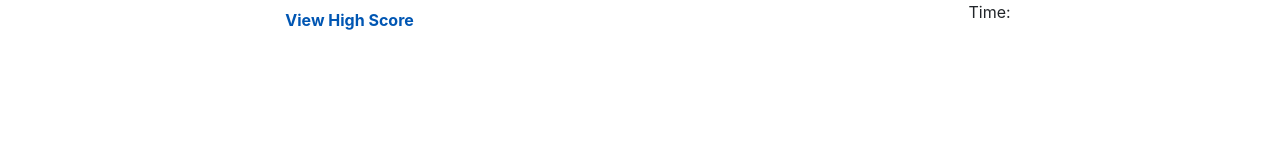
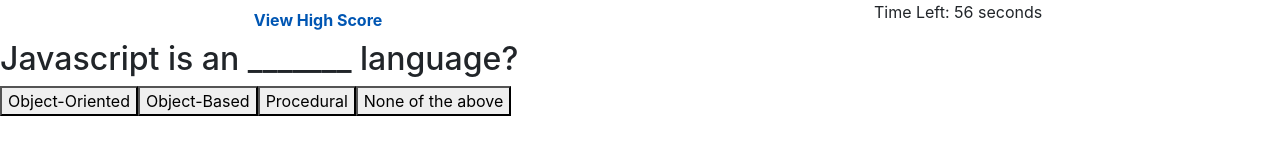
Before and after one commit to UtuRaiden/code-quizer, a plain HTML site: page index.html in a window 1280 px wide. Drawn offline with nearby package versions, Linux system fonts and the light colour scheme.

Commit message:
add timer functinality

```diff
--- a/assets/js/script.js
+++ b/assets/js/script.js
@@ -0,0 +1,91 @@
+var displayResult = document.querySelector('#displayResult')
+var displayTimer = document.querySelector('#countDownTimer');
+
+var questionList =[
+    {
+        questionText: "Javascript is an _______ language?",
+        answers: [ "Object-Oriented","Object-Based","Procedural","None of the above"],
+        correctAnswer: "Object-Oriented",
+    },
+    {
+        questionText: "Which of the following keywords is used to define a variable in Javascript?",
+        answers: ["Var","Let","Both A and B","None of the above"],
+        correctAnswer: "Both A and B",
+    },
+    {
+        questionText:"Which of the following methods is used to access HTML elements using Javascript?",
+        answers: ["getElementbyId()","getElementsByClassName()","Both A and B","None of the above"],
+        correctAnswer:"Both A and B",
+    },
+    {
+        questionText:"Upon encountering empty statements, what does the Javascript Interpreter do?",
+        answers: ["Throws and error","Ignores the statements","Gives a warning","None of the Above"],
+        correctAnswer:"Ignores the statements",
+    },
+    {
+        questionText:"Which of the following methods can be used to display data in some form using Javascript?",
+        answers: ["document.write()","console.log()","window.alert()","All of the above"],
+        correctAnswer:"All of the above",
+    },
+]
+var questionLength = questionList.length;
+var i = 0;
+var timer = 60;
+
+// Function to update the timer display
+function updateTimer() {
+  var timerText = document.createElement('p');
+  timerText.textContent = 'Time Left: ' + timer+ ' seconds';
+  displayTimer.innerHTML = ''; // Clear previous content before adding new timerText
+  displayTimer.appendChild(timerText);
+  timer--;
+
+  if (timer < 0) {
+    clearInterval(timerInterval);
+    displayResult.textContent = "Time's up! Quiz completed";
+  }
+}
+
+// Set up the timer interval
+var timerInterval = setInterval(updateTimer, 1000);
+
+var displayE1 = startQuiz();
+
+displayResult.appendChild(displayE1);
+
+function startQuiz() {
+    //displayResult.innerHTML="";
+    var display = document.createElement('div');
+    var questionE1 = document.createElement('h2');
+    var answersE1 = document.createElement('div');
+  console.log(questionList[i])
+    questionE1.textContent = questionList[i].questionText;
+
+    for (let j = 0; j < questionList[i].answers.length; j++) {
+        var btnE1 = document.createElement('button');
+        btnE1.textContent = questionList[i].answers[j];
+        answersE1.appendChild(btnE1);
+        (function(answer) {
+            btnE1.addEventListener('click', function() {
+              var selectedAnswer = answer;
+              if (selectedAnswer === questionList[i].correctAnswer) {
+              } else {
+              }
+              nextQuestion()
+            });
+          })(questionList[i].answers[j]);
+        }
+
+        display.append(questionE1, answersE1);
+        return display;
+      }
+      function nextQuestion() {
+        i++;
+        if (i < questionLength) {
+          var displayE1 = startQuiz();
+          displayResult.innerHTML = "";
+          displayResult.appendChild(displayE1);
+        } else {
+          displayResult.textContent = "Quiz completed";
+        }
+      }
--- a/index.html
+++ b/index.html
@@ -12,14 +12,11 @@
           <a class="nav-link" href="#"><strong>View High Score</strong></a>
         </li>
         <li class="nav-item">
-            <a>Time: <div id="countDownTimer"></div></a>
+            <div id="countDownTimer"></div>
           </li>
     </ul>
+    <div id="displayResult"></div>
 
-
-
-<script src="https://code.jquery.com/jquery-3.3.1.slim.min.js" integrity="sha384-q8i/X+965DzO0rT7abK41JStQIAqVgRVzpbzo5smXKp4YfRvH+8abtTE1Pi6jizo" crossorigin="anonymous"></script>
-<script src="https://cdn.jsdelivr.net/npm/popper.js@1.14.7/dist/umd/popper.min.js" integrity="sha384-UO2eT0CpHqdSJQ6hJty5KVphtPhzWj9WO1clHTMGa3JDZwrnQq4sF86dIHNDz0W1" crossorigin="anonymous"></script>
-<script src="https://cdn.jsdelivr.net/npm/bootstrap@4.3.1/dist/js/bootstrap.min.js" integrity="sha384-JjSmVgyd0p3pXB1rRibZUAYoIIy6OrQ6VrjIEaFf/nJGzIxFDsf4x0xIM+B07jRM" crossorigin="anonymous"></script>
+<script src="./assets/js/script.js"></script>
 </body>
 </html>
```
